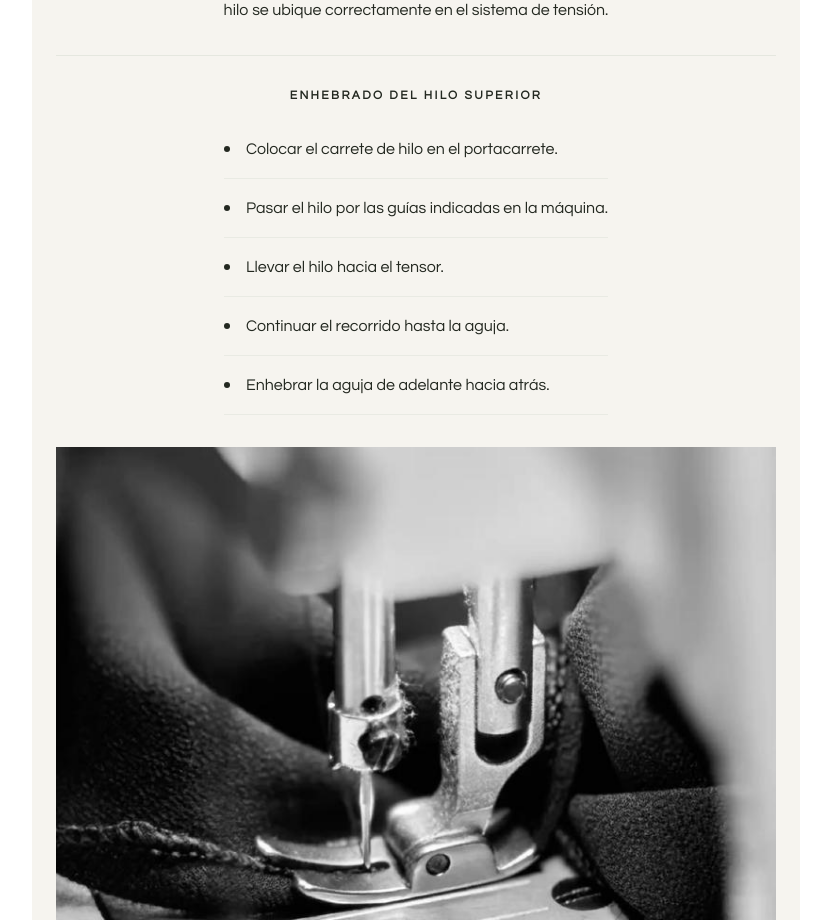
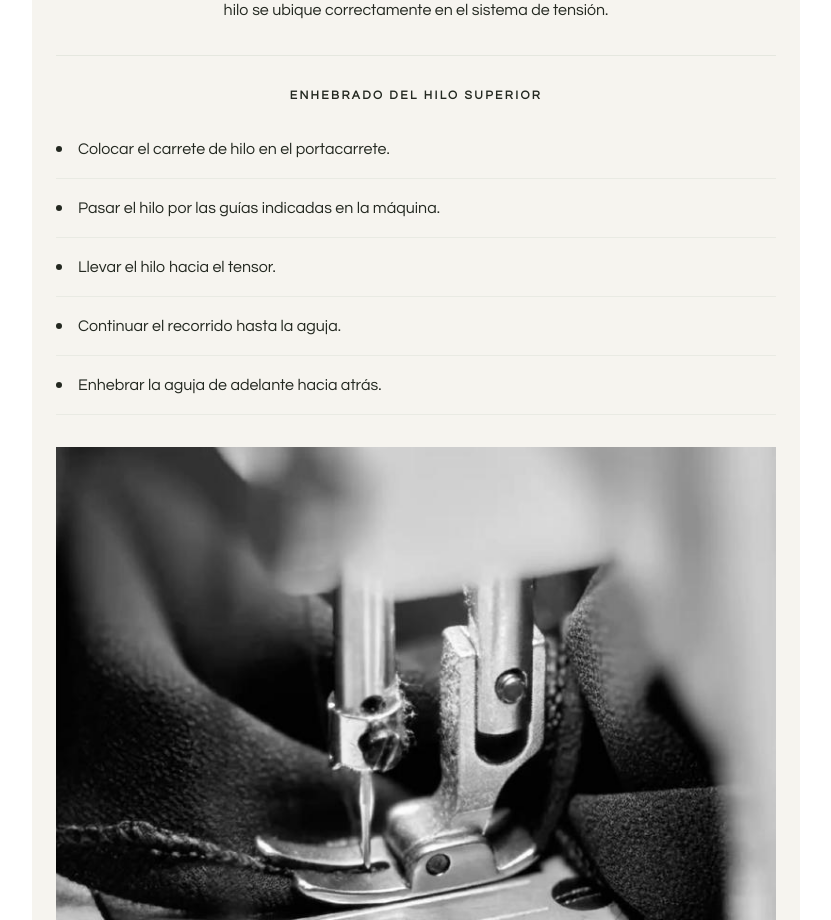
Before and after one commit to UlisesRos/ebook-veinte, a React (Vite) app: page /module1 in a window 1280 px wide. Shown: the part 8820-9740 px from the top of the page, without its empty margins (368-1199 px from the left). Built offline with nearby package versions, Linux system fonts and the light colour scheme; a web font is replaced by a local one.

Commit message:
left en una parte

```diff
--- a/src/pages/Module1.tsx
+++ b/src/pages/Module1.tsx
@@ -349,7 +349,7 @@ export function Module1() {
             <h4 className="text-xs uppercase tracking-[0.2em] font-bold text-dark font-body text-center">
               Enhebrado del hilo superior
             </h4>
-            <ol className="max-w-sm mx-auto space-y-0">
+            <ol>
               {[
                 'Colocar el carrete de hilo en el portacarrete.',
                 'Pasar el hilo por las guías indicadas en la máquina.',
```
